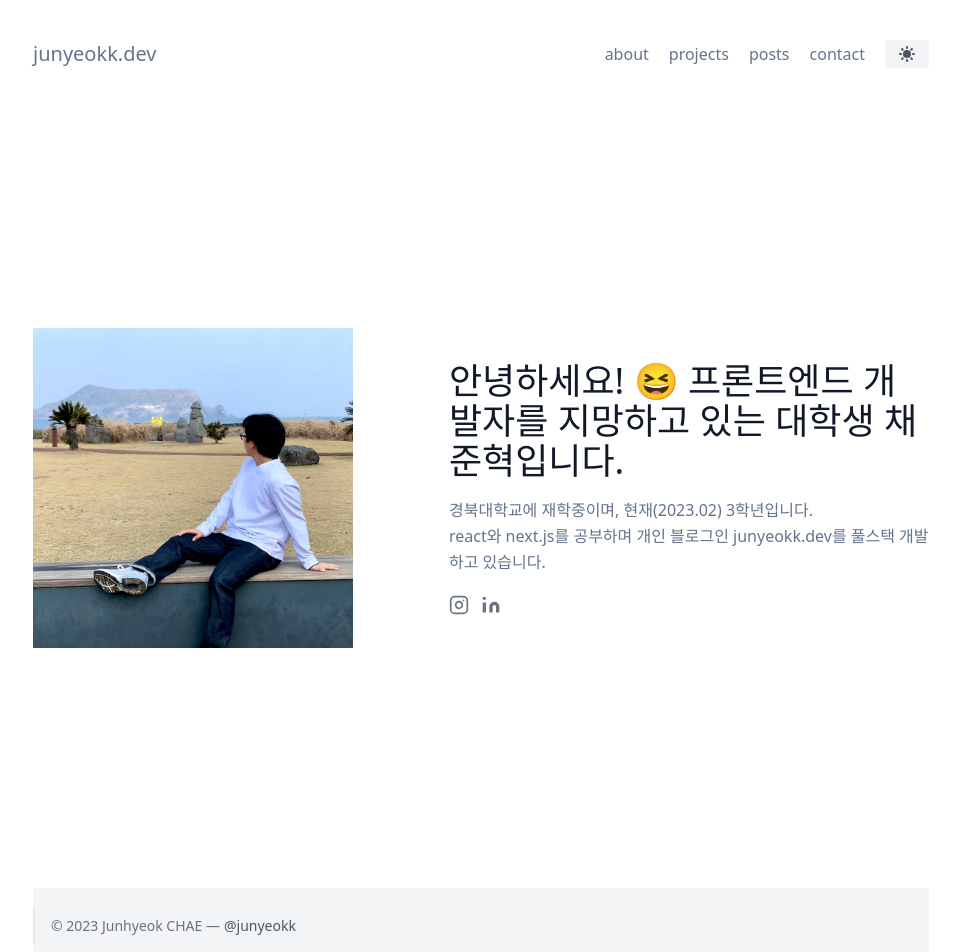
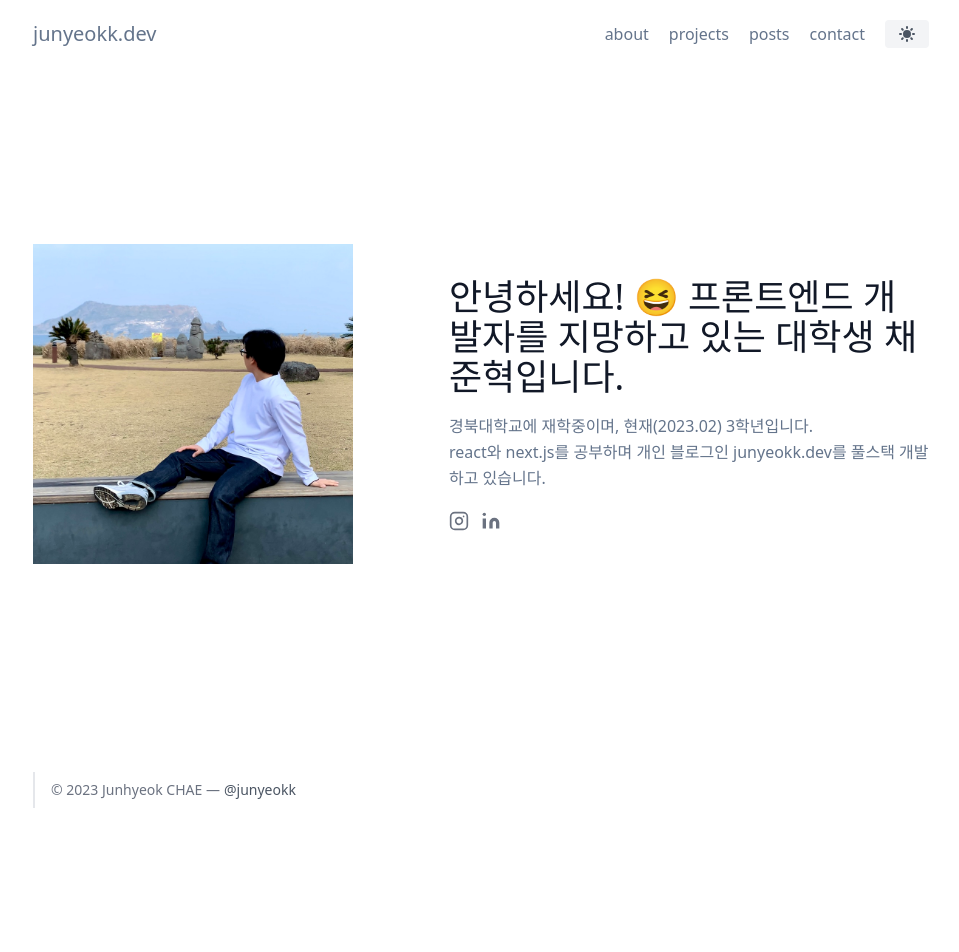
Before and after one commit to junyeokk/junyeokk.dev, a Next.js app: page / in a window 1280 px wide. Shown: the top 952 px of the page, without its empty margins (159-1118 px from the left). After the commit the page ends 840 px from the top, so only its background shows below. Built offline with nearby package versions, Linux system fonts and the light colour scheme; no server answers.

Commit message:
feat: 최소 높이 수정

```diff
--- a/pages/about-me.js
+++ b/pages/about-me.js
@@ -3,7 +3,7 @@ import Layout from "../components/layout";
 export default function AboutMe() {
   return (
     <Layout>
-      <div className="flex flex-col min-h-screen px-5 mb-10 px-6">
+      <div className="flex flex-col min-height-calc px-5 mb-10 px-6">
         <div className="grid grid-cols-fill py-10 m-6 gap-8">준비중입니다.</div>
       </div>
     </Layout>
--- a/pages/index.js
+++ b/pages/index.js
@@ -11,7 +11,7 @@ export default function Home() {
         <link rel="icon" href="/favicon.ico" />
       </Head>
 
-      <section className="flex min-h-screen flex-column items-center justify-center text-gray-600 body-font">
+      <section className="flex min-height-calc flex-column items-center justify-center text-gray-600 body-font">
         <div className="container mx-auto flex px-5 py-24 md:flex-row flex-col items-center">
           <Hero />
         </div>
--- a/pages/projects.js
+++ b/pages/projects.js
@@ -5,7 +5,7 @@ import ProjectItem from "../components/projects/project-item";
 export default function Projects({ projects }) {
   return (
     <Layout>
-      <div className="flex flex-col items-center justify-center min-h-screen px-5 mb-10 px-6">
+      <div className="flex flex-col items-center justify-center min-height-calc px-5 px-6">
         <div className="grid grid-cols-1 md:grid-cols-2 py-10 m-6 gap-8">
           {projects.results.map((aProject) => (
             <ProjectItem key={aProject.id} data={aProject} />
--- a/styles/globals.css
+++ b/styles/globals.css
@@ -7,7 +7,11 @@
 }
 
 .container {
-    @apply max-w-4xl px-0 py-5 m-auto
+    @apply max-w-4xl px-0 m-auto
+}
+
+.min-height-calc {
+    min-height: calc(100vh - 8rem);
 }
 
 .btn-project {
@@ -39,11 +43,6 @@ h1, h2, h3, h4, h5, h6 {
     @apply text-slate-900 dark:text-white
 }
 
-footer {
-    @apply text-gray-600 dark:text-white
-    bg-gray-100 dark:bg-slate-600/20
-}
-
 a {
     @apply text-slate-500 hover:text-slate-700 dark:text-slate-400 dark:hover:text-slate-50
 }
```
